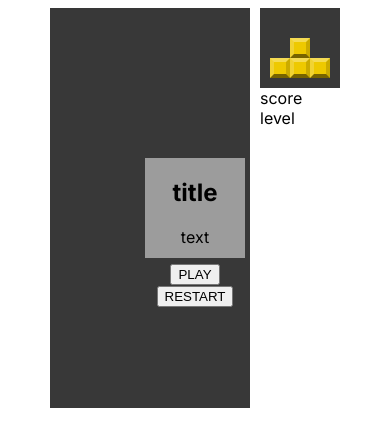
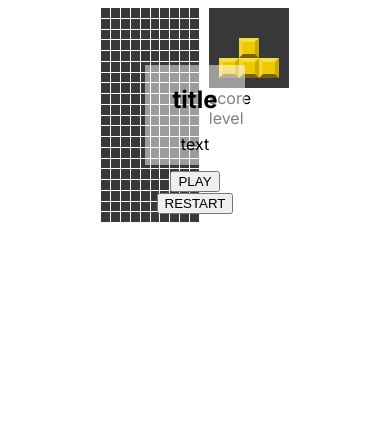
Before and after one commit to Gohkyle/tetris-next, a Next.js app: page / in a window 390 px wide. Shown: the top 446 px of the page. Built offline with nearby package versions, Linux system fonts and the light colour scheme.

Commit message:
initiated responsive design

```diff
--- a/src/app/components/Stage.tsx
+++ b/src/app/components/Stage.tsx
@@ -8,7 +8,7 @@ interface Stage{
 
 export const Stage = ({stage}:Stage) => {
     return (
-        <StyledStage>
+        <StyledStage height={stage.length} width={stage[0].length}>
             {stage.map((line: Shape [], row: number)=>{
                 return line.map((square: Shape, column: number)=>{
                     return (<Square key={`${row} ${column}`} color={square}/>)
--- a/src/app/components/styles/StyledSquare.ts
+++ b/src/app/components/styles/StyledSquare.ts
@@ -5,12 +5,13 @@ export const StyledSquare = styled.div<{color: Shape}>`
   background-color: var(--color-${(props) => props.color});
   border-style: solid;
   box-sizing: border-box;
-  width: var(--square-size);
-  height: var(--square-size);
+  width: auto;
+  height:auto;
+
   border-width: ${(props) =>
     props.color === "0" ? "0px" : "var(--border-width)"};
-  border-top-color: var(--border-top-color);
-  border-right-color: var(--border-right-color);
-  border-bottom-color: var(--border-bottom-color);
-  border-left-color: var(--border-left-color);
+  border-left-color: rgba(255, 255, 255, 0.20);
+  border-top-color: rgba(255, 255, 255, 0.33);
+  border-right-color: rgba(0, 0, 0, 0.15);
+  border-bottom-color: rgba(0, 0, 0, 0.5);
 `;
--- a/src/app/components/styles/StyledStage.ts
+++ b/src/app/components/styles/StyledStage.ts
@@ -1,7 +1,12 @@
 import styled from "styled-components";
 
-export const StyledStage = styled.div`
+export const StyledStage = styled.div<{height:number, width:number}>`
   display: grid;
-  grid-template-columns: repeat(var(--cols), var(--square-size));
+
+  width:25vw;
+  max-width:1000px;
+  grid-template-rows: repeat(${(props)=>props.height}, calc(25vw /${(props)=>props.width}));
+  grid-template-columns: repeat(${(props)=>props.width},  1fr);
+  grid-gap:1px;
   align-self: flex-start;
 `;
--- a/src/app/components/styles/StyledTetris.ts
+++ b/src/app/components/styles/StyledTetris.ts
@@ -7,7 +7,6 @@ export const StyledTetris = styled.div`
   justify-content: center;
 
   max-width:1000px;
-  height: auto;
 
   position:relative;
 `;
--- a/src/app/globals.css
+++ b/src/app/globals.css
@@ -1,10 +1,4 @@
 :root {
-  --bg-color: rgba(0, 0, 0, 0.8);
-
-  --border-left-color: rgba(255, 255, 255, 0.20);
-  --border-top-color: rgba(255, 255, 255, 0.33);
-  --border-right-color: rgba(0, 0, 0, 0.15);
-  --border-bottom-color: rgba(0, 0, 0, 0.5);
 
   --color-0: #383838;
   --color-L: #ff6600;
@@ -15,8 +9,6 @@
   --color-I: #66ccff;
   --color-Z: #ff0000;
 
-  --cols: 10;
-  --rows: 20;
   --square-size: 20px;
   --border-width: 4px;
 }
```
